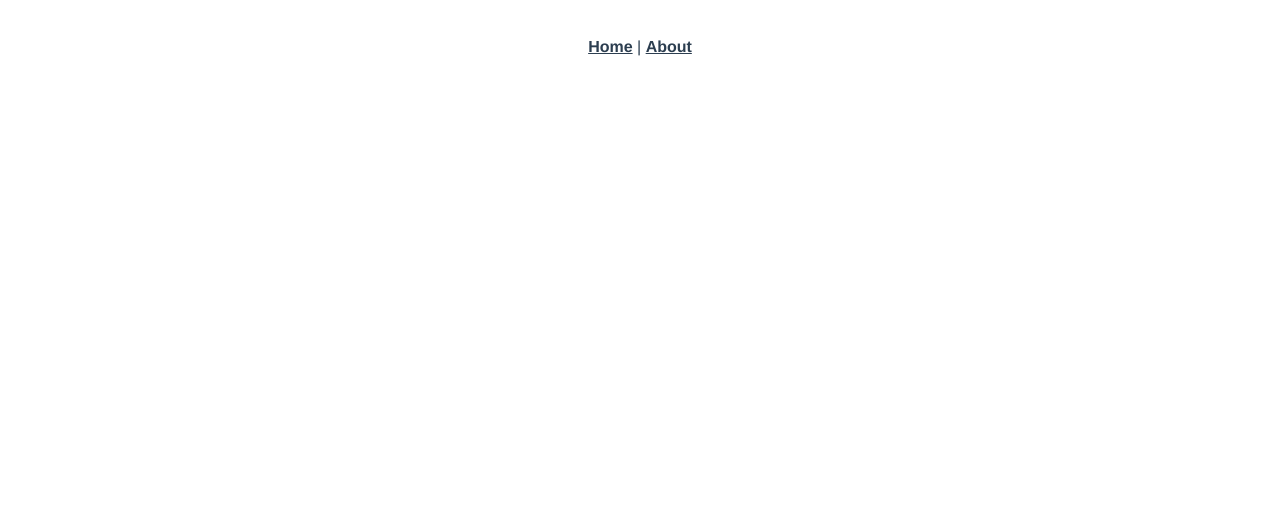
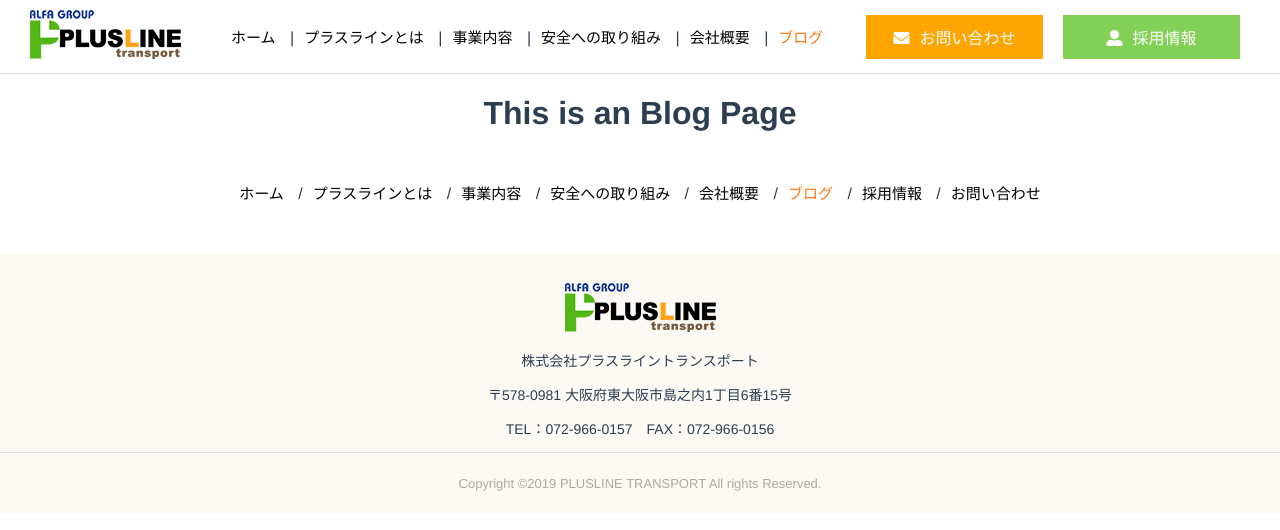
Before and after one commit to kiri9120/vue-practice2, a Vue app: page /blog in a window 1280 px wide. Shown: the top 530 px of the page. Built offline with nearby package versions, Linux system fonts and the light colour scheme.

Commit message:
move to new repository

```diff
--- a/public/index.html
+++ b/public/index.html
@@ -5,6 +5,8 @@
     <meta http-equiv="X-UA-Compatible" content="IE=edge">
     <meta name="viewport" content="width=device-width,initial-scale=1.0">
     <link rel="icon" href="<%= BASE_URL %>favicon.ico">
+    <link rel="stylesheet" href="https://use.fontawesome.com/releases/v5.5.0/css/all.css"
+      integrity="sha384-B4dIYHKNBt8Bc12p+WXckhzcICo0wtJAoU8YZTY5qE0Id1GSseTk6S+L3BlXeVIU" crossorigin="anonymous">
     <title>vue-practice2</title>
   </head>
   <body>
--- a/src/App.vue
+++ b/src/App.vue
@@ -1,14 +1,33 @@
 <template>
   <div id="app">
-    <div id="nav">
-      <router-link to="/">Home</router-link> |
-      <router-link to="/about">About</router-link>
-    </div>
+    <TheHeader/>
     <router-view/>
+    <TheFooter/>
   </div>
 </template>
 
+<script>
+// @ is an alias to /src
+import TheHeader from '@/components/TheHeader.vue'
+import TheFooter from '@/components/TheFooter.vue'
+
+export default {
+  name: 'home',
+  components: {
+    TheHeader,
+    TheFooter
+  }
+}
+</script>
+
+
 <style lang="scss">
+  body {
+    margin: 0;
+  }
+  a {
+    text-decoration: none;
+  }
   #app {
     font-family: 'Avenir', Helvetica, Arial, sans-serif;
     -webkit-font-smoothing: antialiased;
@@ -16,14 +35,4 @@
     text-align: center;
     color: #2c3e50;
   }
-#nav {
-  padding: 30px;
-  a {
-    font-weight: bold;
-    color: #2c3e50;
-    &.router-link-exact-active {
-      color: #42b983;
-    }
-  }
-}
 </style>
--- /dev/null
+++ b/src/components/TheFooter.vue
@@ -0,0 +1,95 @@
+<template>
+   <footer class="footer">
+      <div class="footer__menu">
+         <nav class="nav">
+            <ul class="footerNav">
+               <li class="footerNav__item">
+                  <router-link to="/">ホーム</router-link> /
+               </li>
+               <li class="footerNav__item">
+                  <router-link to="/about">プラスラインとは</router-link> /
+               </li>
+               <li class="footerNav__item">
+                  <router-link to="/business">事業内容</router-link> /
+               </li>
+               <li class="footerNav__item">
+                  <router-link to="/safety">安全への取り組み</router-link> /
+               </li>
+               <li class="footerNav__item">
+                  <router-link to="/company">会社概要</router-link> /
+               </li>
+               <li class="footerNav__item">
+                  <router-link to="/blog">ブログ</router-link> /
+               </li>
+               <li class="footerNav__item">
+                  <router-link to="/recruit">採用情報</router-link> /
+               </li>
+               <li class="footerNav__item">
+                  <router-link to="/contact">お問い合わせ</router-link>
+               </li>
+            </ul>
+         </nav>
+      </div>
+      <div class="footer__main">
+         <div class="footer__logo">
+            <img src="../assets/header-logo.png" alt="">
+         </div>
+         <div class="footer__info">
+            <p>株式会社プラスライントランスポート</p>
+            <p>〒578-0981 大阪府東大阪市島之内1丁目6番15号</p>
+            <p>TEL：072-966-0157　FAX：072-966-0156</p>
+         </div>
+         <div class="copyright">
+            <p>Copyright ©2019 PLUSLINE TRANSPORT All rights Reserved.</p>
+         </div>
+      </div>
+   </footer>
+</template>
+
+<script>
+</script>
+<style scoped lang="scss">
+
+   .footer__main {
+      background: #fdfaf6;
+
+      .footer__logo {
+         padding-top: 30px;
+      }
+
+      .footer__info {
+         p {
+            font-size: 14px;
+         }
+      }
+
+      .copyright {
+         font-size: 13px;
+         border-top: 1px solid #dfddd9;
+         padding: 10px 0;
+         color: #ada8a1;
+      }
+   }
+
+   .nav {
+
+      .footerNav {
+         margin: 50px 0;
+         padding-left: 0;
+         display: flex;
+         flex-wrap: wrap;
+         justify-content: center;
+         list-style: none;
+
+         a {
+            font-size: 15px;
+            padding: 10px;
+            color: black;
+            &.router-link-exact-active {
+               color: #ff7713;
+            }
+         }
+      }
+   }
+
+</style>
--- /dev/null
+++ b/src/components/TheHeader.vue
@@ -0,0 +1,114 @@
+<template>
+   <header class="header">
+      <div class="header__logo">
+         <a href="https://plusline-exp.jp/" class="logo">
+            <img src="../assets/header-logo.png" alt="">
+         </a>
+      </div>
+      <div class="header__menu">
+         <nav class="nav">
+            <ul class="headerNav">
+               <li class="headerNav__item">
+                  <router-link to="/">ホーム</router-link> |
+               </li>
+               <li class="headerNav__item">
+                  <router-link to="/about">プラスラインとは</router-link> |
+               </li>
+               <li class="headerNav__item">
+                  <router-link to="/business">事業内容</router-link> |
+               </li>
+               <li class="headerNav__item">
+                  <router-link to="/safety">安全への取り組み</router-link> |
+               </li>
+               <li class="headerNav__item">
+                  <router-link to="/company">会社概要</router-link> |
+               </li>
+               <li class="headerNav__item">
+                  <router-link to="/blog">ブログ</router-link>
+               </li>
+            </ul>
+         </nav>
+      </div>
+      <div class="header__btn">
+         <router-link to="/contact">
+            <a href="" class="btn btn-small btn-orange">
+               <i class="fas fa-envelope icon"></i>お問い合わせ
+            </a>
+         </router-link>
+         <router-link to="/recruit">
+            <a href="" class="btn btn-small btn-green">
+               <i class="fas fa-user-alt icon"></i>採用情報</a>
+         </router-link>
+      </div>
+   </header>
+</template>
+
+<script>
+</script>
+<style lang="scss">
+
+
+   .header {
+      display: flex;
+      align-items: center;
+      border-bottom: 1px solid #d6d6d6;
+      padding: 10px 30px;
+   }
+
+
+   .logo {
+      display: block;
+   }
+   .nav {
+
+      .headerNav {
+         display: flex;
+         list-style: none;
+
+         a {
+            font-size: 15px;
+            padding: 10px;
+            color: black;
+            &.router-link-exact-active {
+               color: #ff7713;
+            }
+         }
+      }
+   }
+
+   .header__btn {
+      position: absolute;
+      right: 30px;
+
+      .btn {
+         margin: 0 10px;
+      }
+   }
+
+   .btn {
+      display: inline-block;
+      color: #fff;
+      text-decoration: none;
+      box-sizing: border-box;
+
+      &:hover {
+         opacity: 0.8;
+      }
+
+      &.btn-small {
+         padding: 10px;
+         width: 177px;
+      }
+
+      &.btn-orange {
+         background: orange;
+      }
+      &.btn-green {
+         background: #82d055;
+      }
+   }
+
+   .icon {
+      margin-right: 10px;
+   }
+</style>
--- a/src/router.js
+++ b/src/router.js
@@ -20,6 +20,36 @@
       // this generates a separate chunk (about.[hash].js) for this route
       // which is lazy-loaded when the route is visited.
       component: () => import(/* webpackChunkName: "about" */ './views/About.vue')
+    },
+    {
+      path: '/business',
+      name: 'business',
+      component: () => import('./views/Business.vue')
+    },
+    {
+      path: '/safety',
+      name: 'safety',
+      component: () => import('./views/Safety.vue')
+    },
+    {
+      path: '/company',
+      name: 'company',
+      component: () => import('./views/Company.vue')
+    },
+    {
+      path: '/blog',
+      name: 'blog',
+      component: () => import('./views/Blog.vue')
+    },
+    {
+      path: '/contact',
+      name: 'contact',
+      component: () => import('./views/Contact.vue')
+    },
+    {
+      path: '/recruit',
+      name: 'recruit',
+      component: () => import('./views/Recruit.vue')
     }
   ]
 })
--- /dev/null
+++ b/src/views/Blog.vue
@@ -0,0 +1,9 @@
+<template>
+  <div class="blog">
+    <h1>This is an Blog Page</h1>
+  </div>
+</template>
+<script>
+</script>
+<style scoped lang="scss">
+</style>
--- /dev/null
+++ b/src/views/Business.vue
@@ -0,0 +1,9 @@
+<template>
+  <div class="business">
+    <h1>This is an Business Page</h1>
+  </div>
+</template>
+<script>
+</script>
+<style scoped lang="scss">
+</style>
--- /dev/null
+++ b/src/views/Company.vue
@@ -0,0 +1,9 @@
+<template>
+  <div class="company">
+    <h1>This is an Company Page</h1>
+  </div>
+</template>
+<script>
+</script>
+<style scoped lang="scss">
+</style>
--- /dev/null
+++ b/src/views/Contact.vue
@@ -0,0 +1,9 @@
+<template>
+  <div class="contact">
+    <h1>コンタクトページです</h1>
+  </div>
+</template>
+<script>
+</script>
+<style scoped lang="scss">
+</style>
--- /dev/null
+++ b/src/views/Recruit.vue
@@ -0,0 +1,9 @@
+<template>
+  <div class="recruit">
+    <h1>採用情報のページだよ</h1>
+  </div>
+</template>
+<script>
+</script>
+<style scoped lang="scss">
+</style>
--- /dev/null
+++ b/src/views/Safety.vue
@@ -0,0 +1,9 @@
+<template>
+  <div class="safety">
+    <h1>This is an Safety Page</h1>
+  </div>
+</template>
+<script>
+</script>
+<style scoped lang="scss">
+</style>
```
Also changed, not shown: src/assets/header-logo.png (added). Lines whose indentation alone changed are shown as unchanged.
